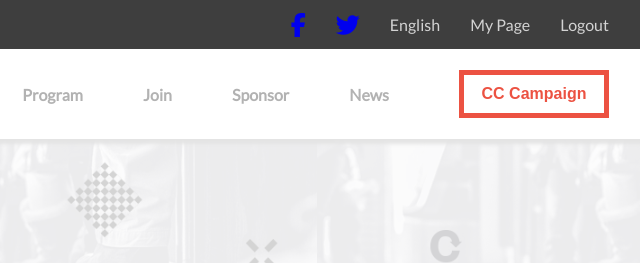
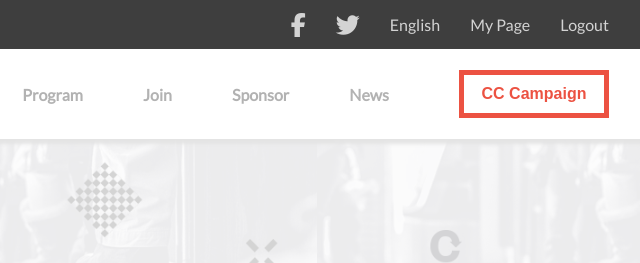
Before and after one commit to HamzaAnwar1998/Capstone-Project, a website: page index.html in a window 1280 px wide. Shown: the top 263 px of the page, 611-1251 px from the left. Drawn offline with Linux system fonts and the light colour scheme; a web font is replaced by a local one.

Commit message:
social links color changed

```diff
--- a/styles.css
+++ b/styles.css
@@ -43,7 +43,7 @@
     margin: 0 15px;
 }
 
-.topbar .links-box .links .link-a{
+.topbar .links-box .link .link-a{
     text-decoration: none;
     color: #D3D3D3;
 }
```
